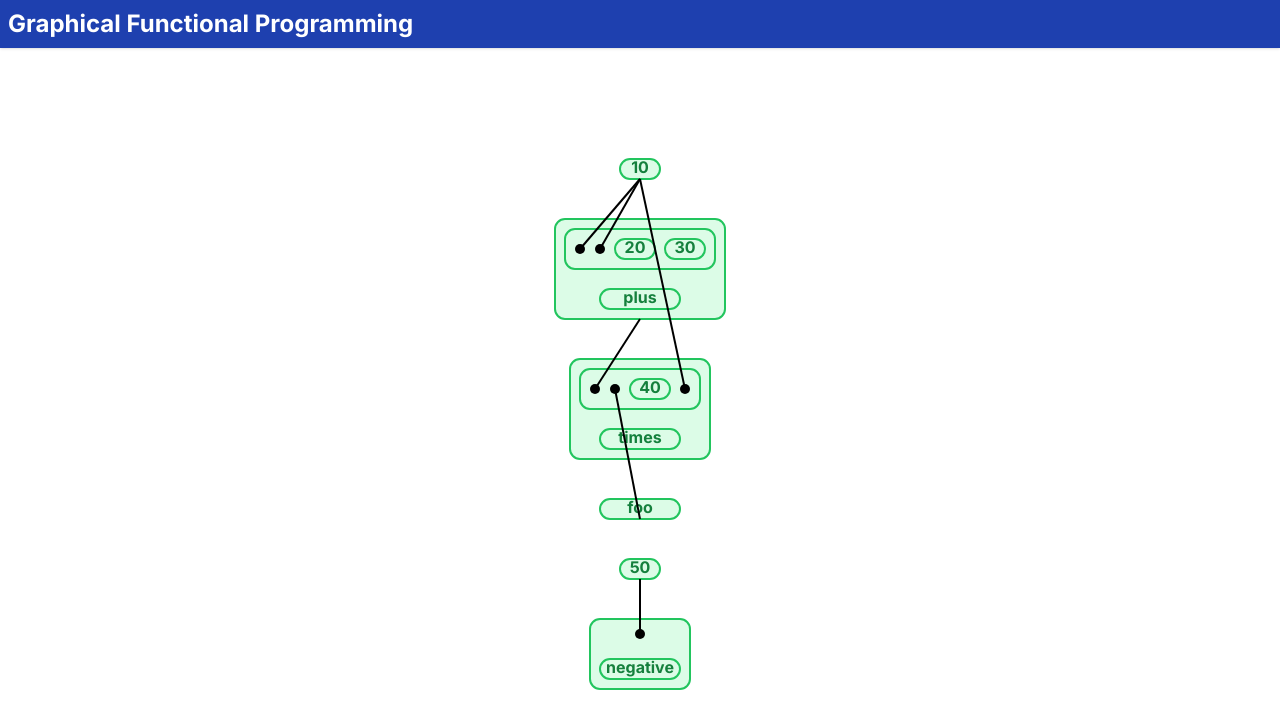
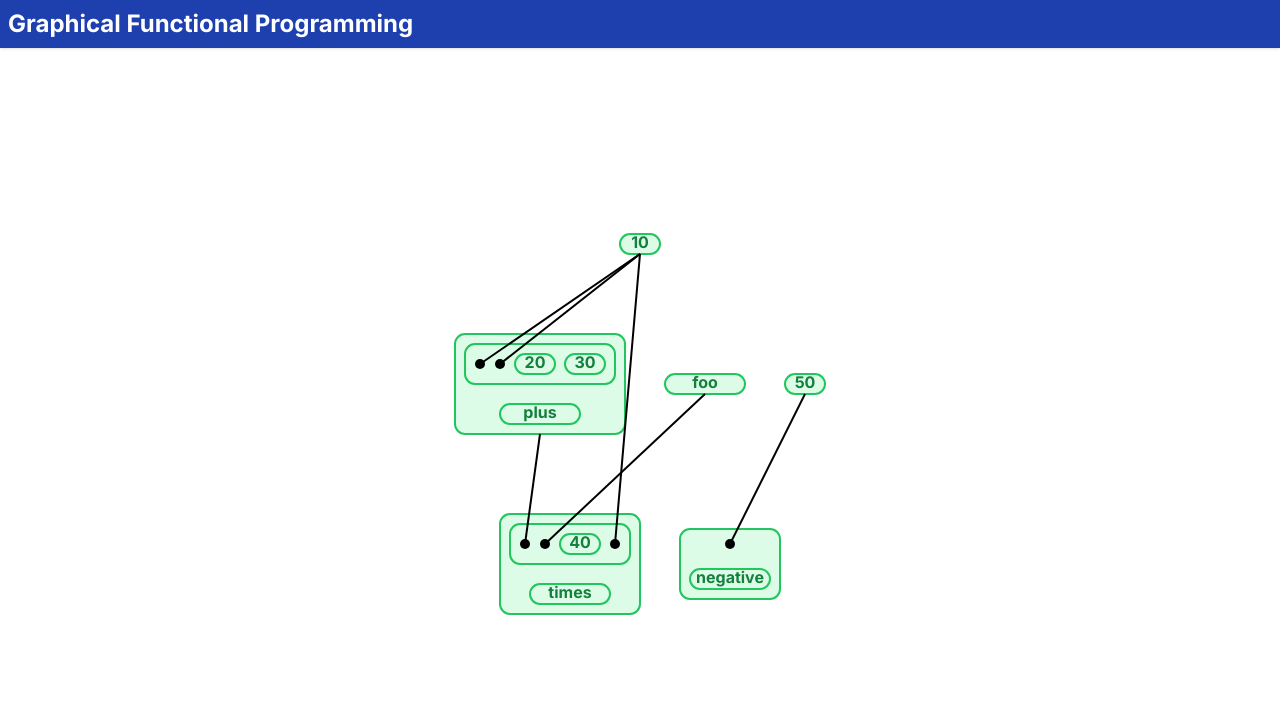
Before and after one commit to anoop901/graphical-functional-programming, a Next.js app: page /graphical-functional-programming/ in a window 1280 px wide. Shown: the top 728 px of the page. Built offline with nearby package versions, Linux system fonts and the light colour scheme.

Commit message:
layout clusters in layers Fixes #92

```diff
--- a/components/ProgramEditor.tsx
+++ b/components/ProgramEditor.tsx
@@ -10,7 +10,7 @@ import programToNestedDependencyGraph from "@/logic/programToNestedDependencyGra
 import findRoots from "@/logic/graph/findRoots";
 
 export default function ProgramEditor() {
-  const [program, setProgram] = useState<Program>({ blocks: {} });
+  const [program, setProgram] = useState<Program>({ blocks: {}, layers: [] });
   useEffect(() => {
     setProgram(makeInitialProgram());
   }, []);
--- a/logic/calculateProgramLayout.ts
+++ b/logic/calculateProgramLayout.ts
@@ -49,17 +49,48 @@ export default function calculateDefaultLayout(program: Program): {
 
   const blockCenters: { [id: string]: { x: number; y: number } } = {};
 
-  const { intervals: clusterIntervals } = layoutIntervalsInSeries(
-    clusterRootBlockIds.map((id) => blockSizes[id].height),
-    40
-  );
+  // const { intervals: clusterIntervals } = layoutIntervalsInSeries(
+  //   clusterRootBlockIds.map((id) => blockSizes[id].height),
+  //   40
+  // );
   for (let i = 0; i < clusterRootBlockIds.length; i++) {
     const clusterRootBlockId = clusterRootBlockIds[i];
-    const clusterInterval = clusterIntervals[i];
+    // const clusterInterval = clusterIntervals[i];
     blockCenters[clusterRootBlockId] = {
       x: 0,
-      y: clusterInterval.center,
+      // y: clusterInterval.center,
+      y: 0,
     };
+  }
+
+  const layerHeights = [];
+  for (const layer of program.layers) {
+    const { intervals: clusterIntervals } = layoutIntervalsInSeries(
+      layer.map((id) => blockSizes[id].width),
+      40
+    );
+    for (let i = 0; i < layer.length; i++) {
+      const clusterRootBlockId = layer[i];
+      const clusterInterval = clusterIntervals[i];
+      blockCenters[clusterRootBlockId] = {
+        x: clusterInterval.center,
+        y: 0,
+      };
+    }
+    layerHeights.push(Math.max(...layer.map((id) => blockSizes[id].height)));
+  }
+
+  const { intervals: layerIntervals } = layoutIntervalsInSeries(
+    layerHeights,
+    80
+  );
+
+  for (let layerIndex = 0; layerIndex < program.layers.length; layerIndex++) {
+    const layer = program.layers[layerIndex];
+    for (let i = 0; i < layer.length; i++) {
+      const clusterRootBlockId = layer[i];
+      blockCenters[clusterRootBlockId].y = layerIntervals[layerIndex].center;
+    }
   }
 
   const lineConnectionEndpoints: {
--- a/model/Program.ts
+++ b/model/Program.ts
@@ -2,6 +2,7 @@ import Block from "./Block";
 
 export interface Program {
   blocks: { [id: string]: Block };
+  layers: string[][]; // each layer is a list of cluster root block ids
 }
 
 export function makeInitialProgram(): Program {
@@ -21,7 +22,7 @@ export function makeInitialProgram(): Program {
   const blockId14 = window.crypto.randomUUID();
   return {
     blocks: {
-      [blockId1]: { type: "IntegerLiteralBlock", value: 10, nested: false },
+      [blockId1]: { type: "IntegerLiteralBlock", value: 10, nested: false }, // cluster root
       [blockId2]: { type: "IntegerLiteralBlock", value: 20, nested: true },
       [blockId3]: { type: "IntegerLiteralBlock", value: 30, nested: true },
       [blockId4]: {
@@ -39,7 +40,7 @@ export function makeInitialProgram(): Program {
         functionBlockId: blockId4,
         argumentBlockId: blockId5,
         nested: false,
-      },
+      }, // cluster root
       [blockId7]: { type: "IntegerLiteralBlock", value: 40, nested: true },
       [blockId8]: {
         type: "ReferenceBlock",
@@ -57,28 +58,33 @@ export function makeInitialProgram(): Program {
         functionBlockId: blockId8,
         argumentBlockId: blockId9,
         nested: false,
-      },
+      }, // cluster root
       [blockId14]: {
         type: "ReferenceBlock",
         name: "foo",
         nested: false,
-      },
+      }, // cluster root
       [blockId11]: {
         type: "IntegerLiteralBlock",
         value: 50,
         nested: false,
-      },
+      }, // cluster root
       [blockId12]: {
         type: "FunctionCallBlock",
         functionBlockId: blockId13,
         argumentBlockId: blockId11,
         nested: false,
-      },
+      }, // cluster root
       [blockId13]: {
         type: "ReferenceBlock",
         name: "negative",
         nested: true,
       },
     },
+    layers: [
+      [blockId1],
+      [blockId6, blockId14, blockId11],
+      [blockId10, blockId12],
+    ],
   };
 }
```
